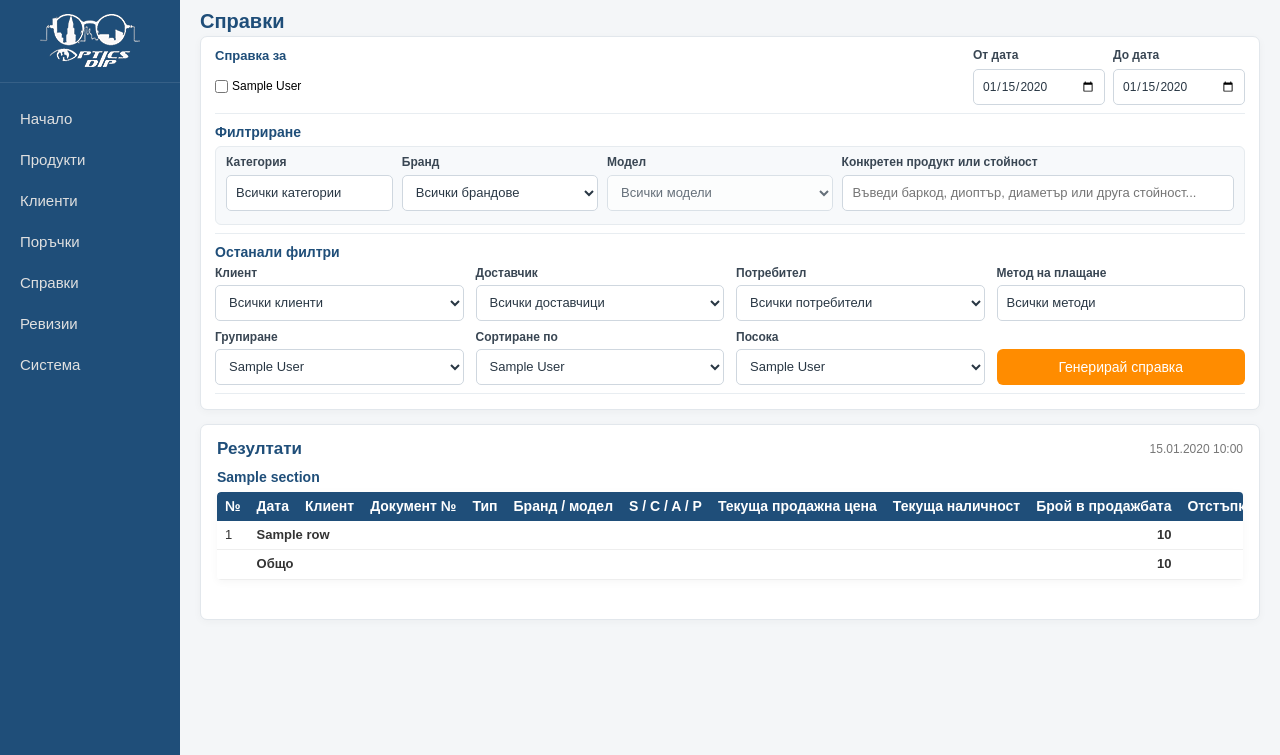
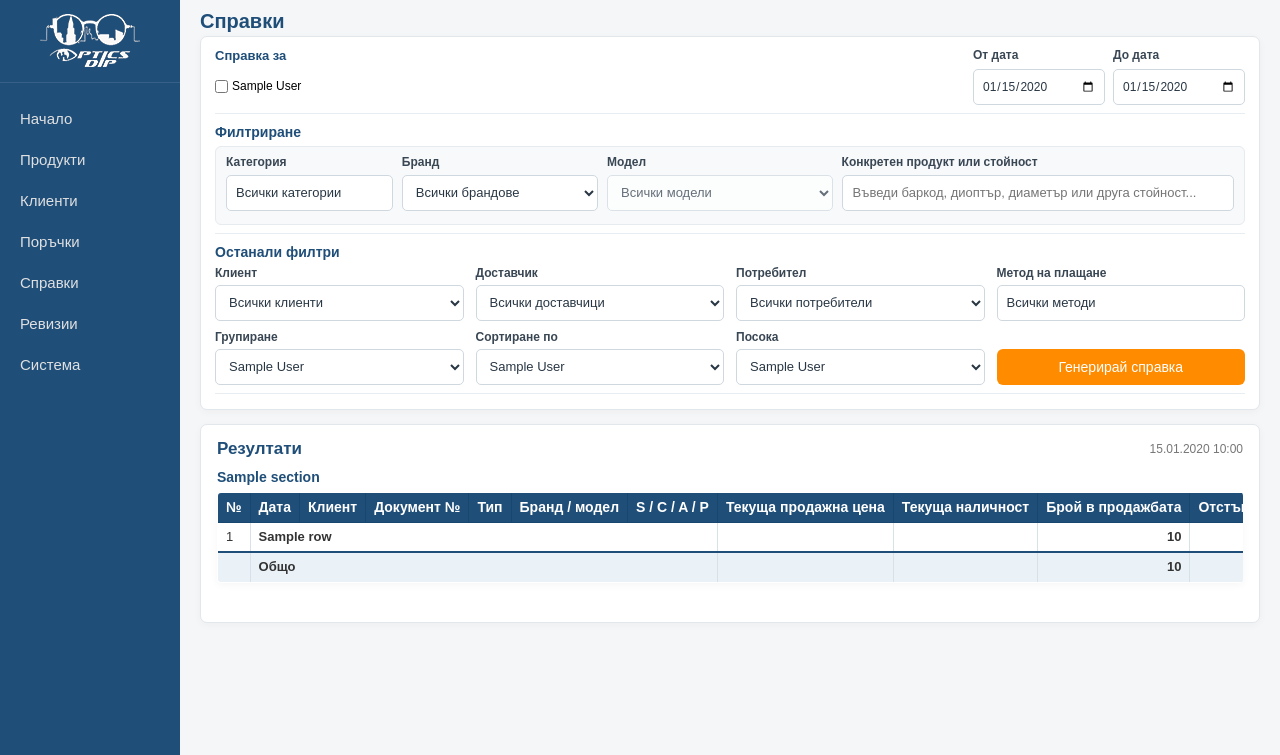
Before and after one commit to kirilkitanov/optics_app, a Spring app: page /reports/reports in a window 1280 px wide. Shown: the part 45-800 px from the top of the page. Run offline with Thymeleaf, Linux system fonts and the light colour scheme; the template is opened without the code that fills it: most values are stand-ins (such as "Sample title", 1, 10 or a date in 2020); data that the repository does not hold is empty.

Commit message:
Improve report table grid and total row styling

```diff
--- a/src/main/resources/static/css/report-page.css
+++ b/src/main/resources/static/css/report-page.css
@@ -845,3 +845,47 @@
     min-width: 150px;
     line-height: 1.45;
 }
+
+
+/* Spreadsheet-like report table: clear cell boundaries and highlighted totals */
+.report-results-table {
+    border-collapse: collapse;
+    border: 1px solid #cbd5df;
+}
+
+.report-results-table th,
+.report-results-table td {
+    border: 1px solid #d8e0e8;
+    vertical-align: middle;
+}
+
+.report-results-table th {
+    border-color: #17466f;
+    text-align: left;
+}
+
+.report-results-table td.report-number {
+    text-align: right;
+}
+
+.report-results-table tbody tr.report-total-row {
+    background: #eaf1f7;
+    font-weight: 700;
+}
+
+.report-results-table tbody tr.report-total-row td {
+    border-top: 2px solid #1f4e79;
+    font-weight: 700;
+}
+
+.report-results-table tbody tr.report-total-row:hover {
+    background: #eaf1f7;
+}
+
+.report-results-table tbody tr.report-group-row:nth-child(even) {
+    background: #f8fafc;
+}
+
+.report-results-table tbody tr.report-group-row:hover {
+    background: #eef4f9;
+}
```
